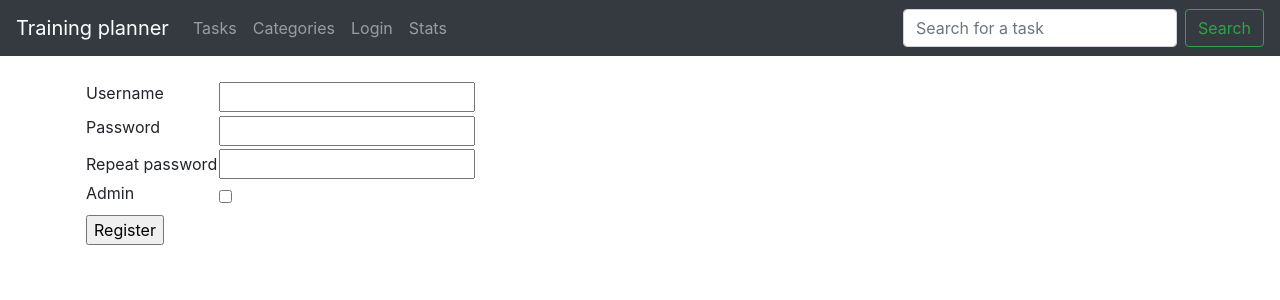
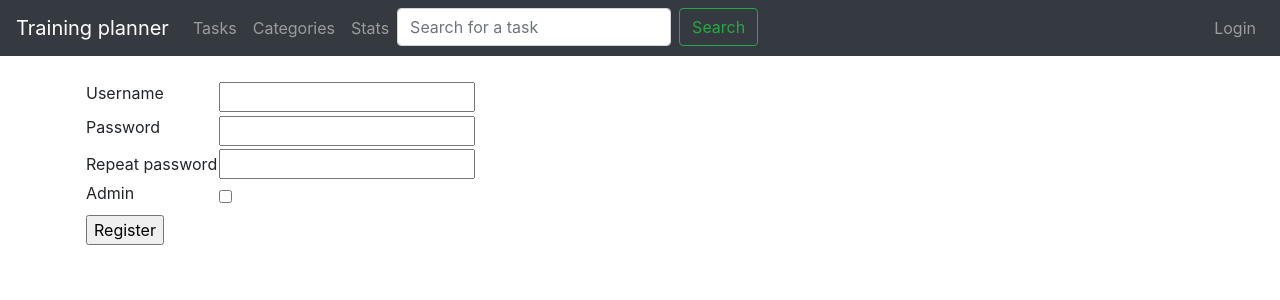
Before and after one commit to perander/training-planner, a Flask app: page /auth/register in a window 1280 px wide. Shown: the top 300 px of the page. Run offline with Flask 2, Linux system fonts and the light colour scheme; parts of the project's set-up code (start-up, migrations or seed data) failed here and were passed over; some libraries are stand-ins or nearby versions.

Commit message:
:lipstick: restructure navbar

```diff
--- a/application/templates/layout.html
+++ b/application/templates/layout.html
@@ -38,6 +38,19 @@
             {% endif %}
 
             <li class="nav-item">
+              <a class="nav-link" href="{{ url_for('stats') }}">Stats</a>
+            </li>
+
+            <!-- TODO: placeholder just 'Search' when possible to search everything-->
+            <li>
+              <form class="form-inline my-2 my-lg-0" method="POST" action="{{ url_for('tasks_search') }}">
+                <input class="form-control mr-sm-2" type="text" name="query" placeholder="Search for a task" aria-label="Search">
+                <button class="btn btn-outline-success my-2 my-sm-0" type="submit">Search</button>
+              </form>
+            </li>
+          </ul>
+          <ul class="navbar-nav ml-auto">
+            <li class="nav-item">
               {% if current_user.is_authenticated %}
               <a class="nav-link" href="{{ url_for('auth_view', user_id=current_user.id) }}">Logged in as {{ current_user.username }}</a>
               <a href="{{ url_for('auth_logout') }}">Log out</a>
@@ -45,17 +58,7 @@
               <a class="nav-link" href="{{ url_for('auth_login') }}">Login</a>
               {% endif %}
             </li>
-
-            <li class="nav-item">
-              <a class="nav-link" href="{{ url_for('stats') }}">Stats</a>
-            </li>
-
           </ul>
-          <!-- TODO: placeholder just 'Search' when possible to search everything-->
-          <form class="form-inline my-2 my-lg-0" method="POST" action="{{ url_for('tasks_search') }}">
-            <input class="form-control mr-sm-2" type="text" name="query" placeholder="Search for a task" aria-label="Search">
-            <button class="btn btn-outline-success my-2 my-sm-0" type="submit">Search</button>
-          </form>
 	    </div>
       </nav>
 
```
